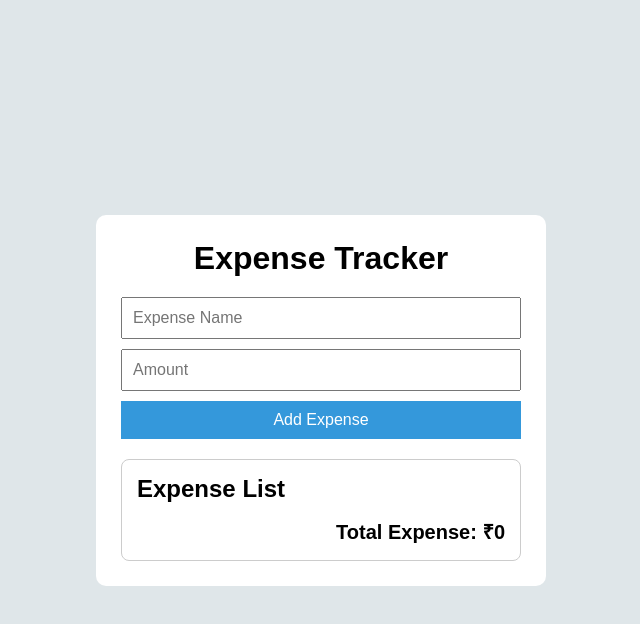
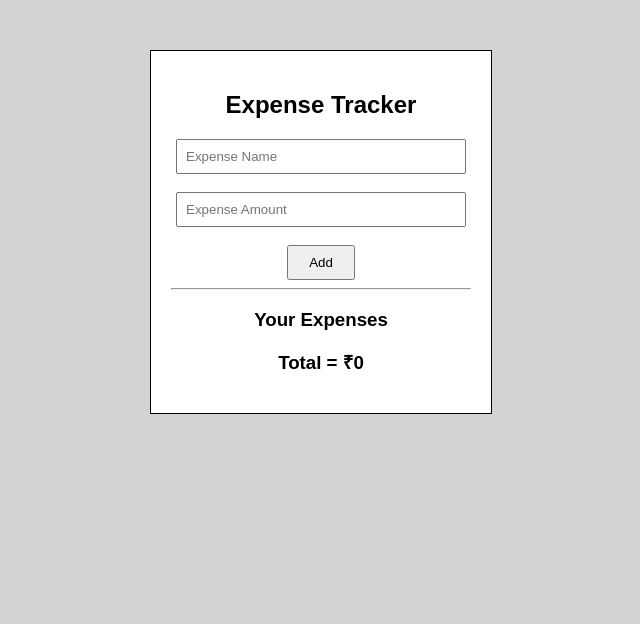
Before and after one commit to Vishwa2979/Mern_Stack_Class, a plain HTML site: page expense_tracker/index.html in a window 1280 px wide. Shown: the whole page, without its empty margins (319-959 px from the left). Drawn offline with Linux system fonts and the light colour scheme.

Commit message:
simple_format

```diff
--- a/expense_tracker/index.html
+++ b/expense_tracker/index.html
@@ -1,36 +1,34 @@
 <!DOCTYPE html>
-<html lang="en">
+<html>
 <head>
-    <meta charset="UTF-8">
-    <meta name="viewport" content="width=device-width, initial-scale=1.0">
-    <title>Expense Tracker</title>
+    <title>Document</title>
     <link rel="stylesheet" href="style.css">
 </head>
 <body>
 
-<div class="main">
+    <div class="container">
 
-    <h1>Expense Tracker</h1>
+        <h2>Expense Tracker</h2>
 
-    <div class="input-box">
-        <input type="text" id="expenseName" placeholder="Expense Name">
-        <input type="number" id="expenseAmount" placeholder="Amount">
-        <button onclick="addExpense()">Add Expense</button>
+        <input type="text" id="name" placeholder="Expense Name">
+        <br><br>
+
+        <input type="number" id="amount" placeholder="Expense Amount">
+        <br><br>
+
+        <button onclick="addExpense()">Add</button>
+
+        <hr>
+
+        <h3>Your Expenses</h3>
+
+        <ul id="list"></ul>
+
+        <h3>Total = ₹<span id="total">0</span></h3>
+
     </div>
 
-    <div class="expense-box">
-        <h2>Expense List</h2>
-
-        <ul id="expenseList"></ul>
-
-        <div class="total-box">
-            Total Expense: ₹<span id="total">0</span>
-        </div>
-    </div>
-
-</div>
-
-<script src="script.js"></script>
+    <script src="script.js"></script>
 
 </body>
 </html>
--- a/expense_tracker/script.js
+++ b/expense_tracker/script.js
@@ -2,26 +2,23 @@ let total = 0;
 
 function addExpense(){
 
-    let name = document.getElementById("expenseName").value;
-    let amount = document.getElementById("expenseAmount").value;
+    let name = document.getElementById("name").value;
+    let amount = document.getElementById("amount").value;
 
-    if(name==="" || amount===""){
-        alert("Please fill all fields");
+    if(name == "" || amount == ""){
+        alert("Enter all details");
         return;
     }
 
-    let li = document.createElement("li");
+    let item = document.createElement("li");
+    item.innerHTML = name + " - ₹" + amount;
 
-    li.innerHTML = `
-        <span>${name}</span>
-        <span>₹${amount}</span>
-    `;
+    document.getElementById("list").appendChild(item);
 
-    document.getElementById("expenseList").appendChild(li);
+    total = total + Number(amount);
 
-    total += Number(amount);
-    document.getElementById("total").innerText = total;
+    document.getElementById("total").innerHTML = total;
 
-    document.getElementById("expenseName").value = "";
-    document.getElementById("expenseAmount").value = "";
+    document.getElementById("name").value = "";
+    document.getElementById("amount").value = "";
 }
--- a/expense_tracker/style.css
+++ b/expense_tracker/style.css
@@ -1,81 +1,33 @@
-*{
-    margin:0;
-    padding:0;
-    box-sizing:border-box;
-    font-family:Arial,sans-serif;
+body{
+    background-color: lightgray;
+    font-family: Arial;
 }
 
-body{
-    background:#dfe6e9;
-    display:flex;
-    justify-content:center;
-    align-items:center;
-    height:100vh;
-}
-
-.main{
-    width:450px;
-    background:white;
-    padding:25px;
-    border-radius:10px;
-}
-
-h1{
-    text-align:center;
-    margin-bottom:20px;
-}
-
-.input-box{
-    display:flex;
-    flex-direction:column;
-    gap:10px;
-    margin-bottom:20px;
+.container{
+    width: 300px;
+    margin: 50px auto;
+    background: white;
+    padding: 20px;
+    text-align: center;
+    border: 1px solid black;
 }
 
 input{
-    padding:10px;
-    font-size:16px;
+    width: 90%;
+    padding: 8px;
 }
 
 button{
-    padding:10px;
-    border:none;
-    background:#3498db;
-    color:white;
-    cursor:pointer;
-    font-size:16px;
-}
-
-button:hover{
-    background:#2980b9;
-}
-
-.expense-box{
-    border:1px solid #ccc;
-    padding:15px;
-    border-radius:8px;
-}
-
-h2{
-    margin-bottom:15px;
+    padding: 8px 20px;
 }
 
 ul{
-    list-style:none;
+    list-style: none;
+    padding: 0;
 }
 
 li{
-    display:flex;
-    justify-content:space-between;
-    padding:10px;
-    margin-bottom:8px;
-    background:#f1f1f1;
-    border-radius:5px;
+    margin: 10px 0;
+    border-bottom: 1px solid gray;
+    padding-bottom: 5px;
 }
-
-.total-box{
-    margin-top:15px;
-    font-size:20px;
-    font-weight:bold;
-    text-align:right;
-}
```
